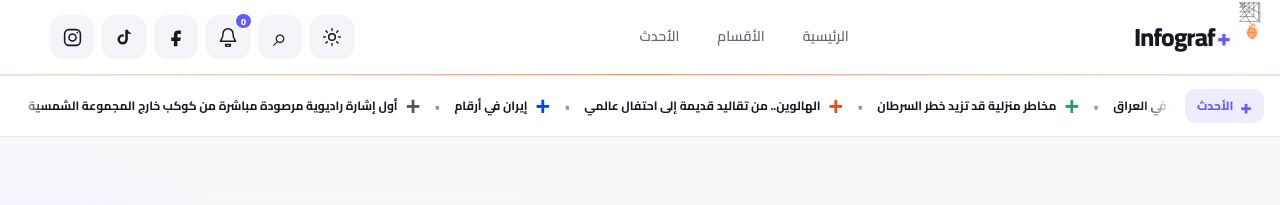
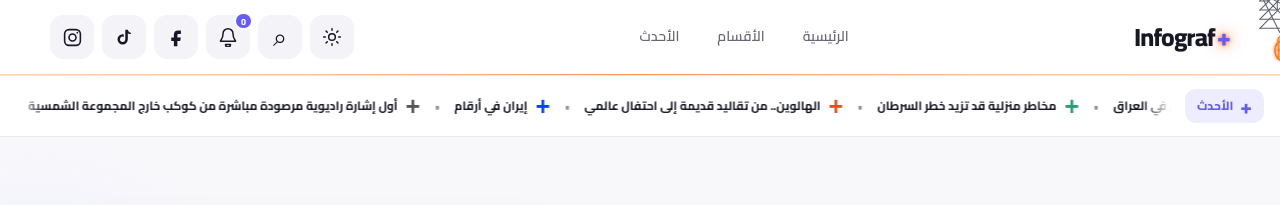
Before and after one commit to dilgash92/infograf-plus, a Jekyll site: the page built from index.html, in a window 1280 px wide. Shown: the top 205 px of the page. Built offline with Jekyll 4.4.1, drawn with Linux system fonts in a browser that asks for light colours.

Commit message:
Add premium orange Halloween logo glow

```diff
--- a/assets/css/halloween.css
+++ b/assets/css/halloween.css
@@ -1,31 +1,47 @@
-/* Infograf+ — refined seasonal Halloween accent. Automatically active in October. */
+/* Infograf+ — premium seasonal Halloween accent. Automatically active in October. */
 
-html.halloween-season .brand{
+html.halloween-season .site-header .brand{
   position:relative;
-  z-index:1;
+  z-index:2;
+  isolation:isolate;
 }
 
-/* One custom vector accent: fine web + small pumpkin. No emoji, no cartoon UI. */
-html.halloween-season .brand::after{
+html.halloween-season .site-header .brand::after{
   content:"";
   position:absolute;
-  width:78px;
-  height:52px;
-  right:-31px;
-  top:-18px;
-  background:url("../icons/halloween-brand.svg") center/contain no-repeat;
+  width:150px;
+  height:84px;
+  right:-70px;
+  top:-25px;
+  background:url("../icons/halloween-brand.svg") right top/contain no-repeat;
   pointer-events:none;
   z-index:-1;
+  opacity:.94;
 }
 
-html.halloween-season .brand-plus{
+/* The + becomes the seasonal signature: vivid orange with a controlled neon glow. */
+html.halloween-season .site-header .brand-plus{
   color:#FF6A00 !important;
-  text-shadow:0 0 7px rgba(255,106,0,.18);
+  text-shadow:
+    0 0 3px rgba(255,106,0,.95),
+    0 0 8px rgba(255,106,0,.72),
+    0 0 17px rgba(255,106,0,.46),
+    0 0 28px rgba(255,106,0,.22);
+  transition:text-shadow .2s ease, color .2s ease;
 }
 
-/* Keep the original header intact, adding only a very restrained seasonal line. */
+html.halloween-season .site-header .brand:hover .brand-plus{
+  color:#FF7A1A !important;
+  text-shadow:
+    0 0 4px rgba(255,122,26,1),
+    0 0 11px rgba(255,106,0,.88),
+    0 0 23px rgba(255,106,0,.58),
+    0 0 36px rgba(255,106,0,.30);
+}
+
+/* Restrained seasonal detail on the header — the layout itself stays unchanged. */
 html.halloween-season .site-header{
-  border-bottom-color:rgba(255,106,0,.22);
+  border-bottom-color:rgba(255,106,0,.28);
 }
 
 html.halloween-season .site-header::after{
@@ -35,24 +51,33 @@
   right:0;
   bottom:-1px;
   height:1px;
-  background:linear-gradient(90deg,transparent 0%,rgba(255,106,0,.18) 20%,rgba(255,106,0,.65) 50%,rgba(255,106,0,.18) 80%,transparent 100%);
+  background:linear-gradient(90deg,
+    transparent 0%,
+    rgba(255,106,0,.12) 18%,
+    rgba(255,106,0,.58) 50%,
+    rgba(255,106,0,.12) 82%,
+    transparent 100%);
   pointer-events:none;
 }
 
-/* A small orange hover treatment on the header brand during the season. */
-html.halloween-season .brand:hover .brand-plus{
-  text-shadow:0 0 10px rgba(255,106,0,.28);
-}
+@media(max-width:700px){
+  html.halloween-season .site-header .brand::after{
+    width:126px;
+    height:72px;
+    right:-59px;
+    top:-21px;
+  }
 
-@media(max-width:700px){
-  html.halloween-season .brand::after{
-    width:68px;
-    height:46px;
-    right:-27px;
-    top:-15px;
+  html.halloween-season .site-header .brand-plus{
+    text-shadow:
+      0 0 3px rgba(255,106,0,.95),
+      0 0 7px rgba(255,106,0,.72),
+      0 0 14px rgba(255,106,0,.42);
   }
 }
 
 @media(prefers-reduced-motion:reduce){
-  html.halloween-season .brand-plus{text-shadow:none}
+  html.halloween-season .site-header .brand-plus{
+    transition:none;
+  }
 }
```
